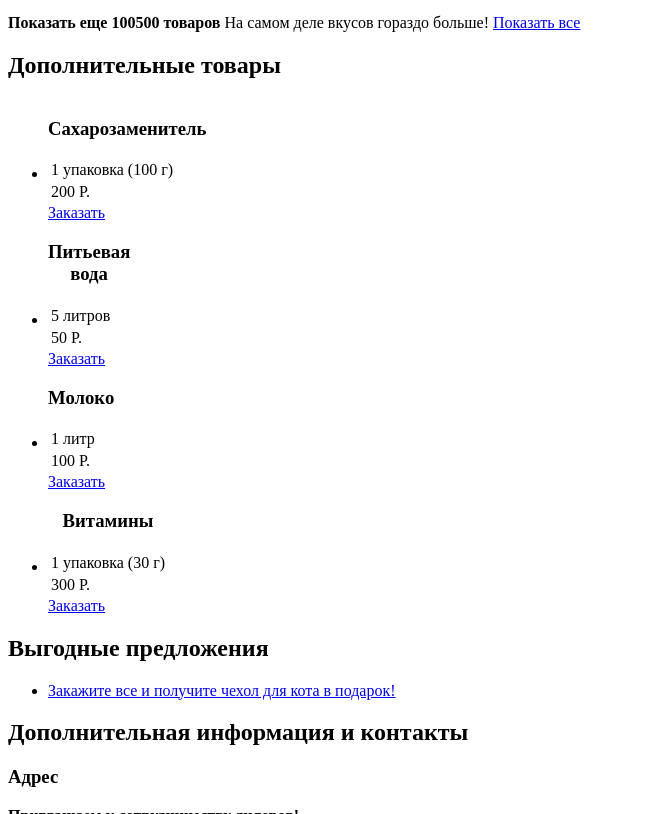
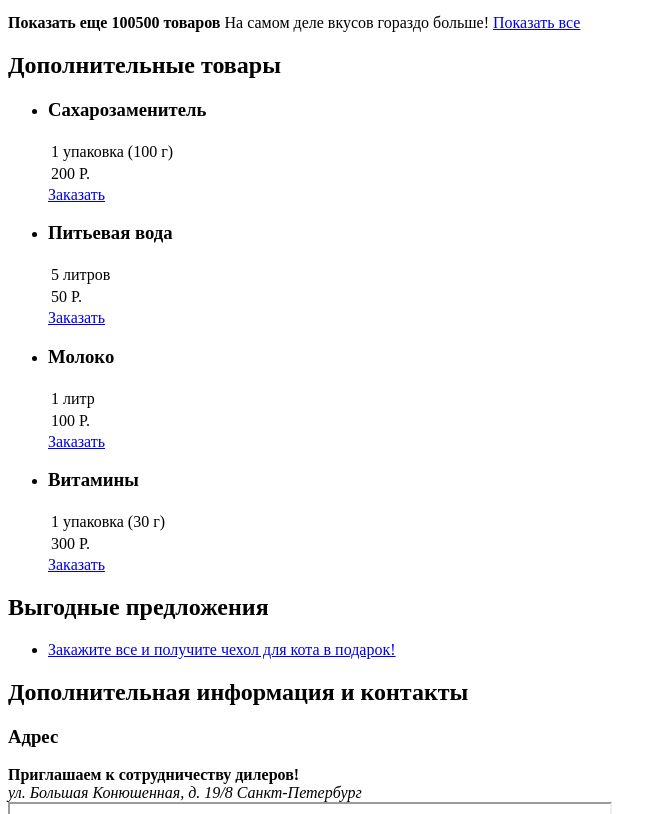
Before and after one commit to b-612/969413-cat-energy-17, a website: page source/catalog.html in a window 1280 px wide. Shown: the part 2179-2993 px from the top of the page, without its empty margins (0-669 px from the left). Drawn offline with Linux system fonts and the light colour scheme; grey boxes are pictures that could not be loaded.

Commit message:
Правки в списке дополнительных товаров. Меняю структуру доп. товаров на структуру аналогичную основным товарам. Меняю название блока таблицы с info-table на более понятное product-table.

```diff
--- a/source/catalog.html
+++ b/source/catalog.html
@@ -39,7 +39,7 @@
       <ul class="products__list">
         <li class="products__item product">
           <h3 class="product__title">Cat Energy PRO 500 г</h3>
-          <table class="product__info-table info-table">
+          <table class="product__info-table product-table">
             <tr>
               <td>Объем</td>
               <td>500 г</td>
@@ -58,7 +58,7 @@
         </li>
         <li class="products__item product">
           <h3 class="product__title">Cat Energy PRO 1000 г</h3>
-          <table class="product__info-table info-table">
+          <table class="product__info-table product-table">
             <tr>
               <td>Объем</td>
               <td>1000 г</td>
@@ -77,7 +77,7 @@
         </li>
         <li class="products__item product">
           <h3 class="product__title">Cat Energy PRO 500 г</h3>
-          <table class="product__info-table info-table">
+          <table class="product__info-table product-table">
             <tr>
               <td>Объем</td>
               <td>500 г</td>
@@ -96,7 +96,7 @@
         </li>
         <li class="products__item product">
           <h3 class="product__title">Cat Energy PRO 1000 г</h3>
-          <table class="product__info-table info-table">
+          <table class="product__info-table product-table">
             <tr>
               <td>Объем</td>
               <td>1000 г</td>
@@ -115,7 +115,7 @@
         </li>
         <li class="products__item product">
           <h3 class="product__title">Cat Energy Slim 500 г</h3>
-          <table class="product__info-table info-table">
+          <table class="product__info-table product-table">
             <tr>
               <td>Объем</td>
               <td>500 г</td>
@@ -134,7 +134,7 @@
         </li>
         <li class="products__item product">
           <h3 class="product__title">Cat Energy Slim 1000 г</h3>
-          <table class="product__info-table info-table">
+          <table class="product__info-table product-table">
             <tr>
               <td>Объем</td>
               <td>1000 г</td>
@@ -153,7 +153,7 @@
         </li>
         <li class="products__item product">
           <h3 class="product__title">Cat Energy Slim 500 г</h3>
-          <table class="product__info-table info-table">
+          <table class="product__info-table product-table">
             <tr>
               <td>Объем</td>
               <td>500 г</td>
@@ -171,20 +171,18 @@
           <a class="product__link link" href="#">Заказать</a>
         </li>
       </ul>
-      <p class="products__more-products more-products">
+      <div class="products__more-products more-products">
         <b class="more-products__title">Показать еще 100500 товаров</b>
         <span class="more-products__slogan">На самом деле вкусов гораздо больше!</span>
         <a class="more-products__link link" href="#">Показать все</a>
-      </p>
+      </div>
     </section>
     <section class="additional-products">
       <h2 class="additional-products__title section-title">Дополнительные товары</h2>
       <ul class="additional-products__list site-list">
-        <li class="additional-products__list-item">
-          <table class="additional-products__table products-table">
-            <caption>
-              <h3 class="additional-products__title">Сахарозаменитель</h3>
-            </caption>
+        <li class="additional-products__item additional-product">
+          <h3 class="additional-product__title">Сахарозаменитель</h3>
+          <table class="additional-product__info-table product-table">
             <tr>
               <td>1 упаковка (100 г)</td>
             </tr>
@@ -192,13 +190,11 @@
               <td>200 Р.</td>
             </tr>
           </table>
-          <a class="additional-products__link link" href="#">Заказать</a>
+          <a class="additional-product__link link" href="#">Заказать</a>
         </li>
-        <li class="additional-products__list-item">
-          <table class="additional-products__table products-table">
-            <caption>
-              <h3 class="additional-products__title">Питьевая вода</h3>
-            </caption>
+        <li class="additional-products__item additional-product">
+          <h3 class="additional-product__title">Питьевая вода</h3>
+          <table class="additional-products__info-table product-table">
             <tr>
               <td>5 литров</td>
             </tr>
@@ -206,13 +202,11 @@
               <td>50 Р.</td>
             </tr>
           </table>
-          <a class="additional-products__link link" href="#">Заказать</a>
+          <a class="additional-product__link link" href="#">Заказать</a>
         </li>
-        <li class="additional-products__list-item">
-          <table class="additional-products__table products-table">
-            <caption>
-              <h3 class="additional-products__title">Молоко</h3>
-            </caption>
+        <li class="additional-products__item additional-product">
+          <h3 class="additional-product__title">Молоко</h3>
+          <table class="additional-product__info-table product-table">
             <tr>
               <td>1 литр</td>
             </tr>
@@ -220,13 +214,11 @@
               <td>100 Р.</td>
             </tr>
           </table>
-          <a class="additional-products__link link" href="#">Заказать</a>
+          <a class="additional-product__link link" href="#">Заказать</a>
         </li>
-        <li class="additional-products__list-item">
-          <table class="additional-products__table products-table">
-            <caption>
-              <h3 class="additional-products__title">Витамины</h3>
-            </caption>
+        <li class="additional-products__item additional-product">
+          <h3 class="additional-product__title">Витамины</h3>
+          <table class="additional-product__table product-table">
             <tr>
               <td>1 упаковка (30 г)</td>
             </tr>
@@ -234,7 +226,7 @@
               <td>300 Р.</td>
             </tr>
           </table>
-          <a class="additional-products__link link" href="#">Заказать</a>
+          <a class="additional-product__link link" href="#">Заказать</a>
         </li>
       </ul>
     </section>
```
